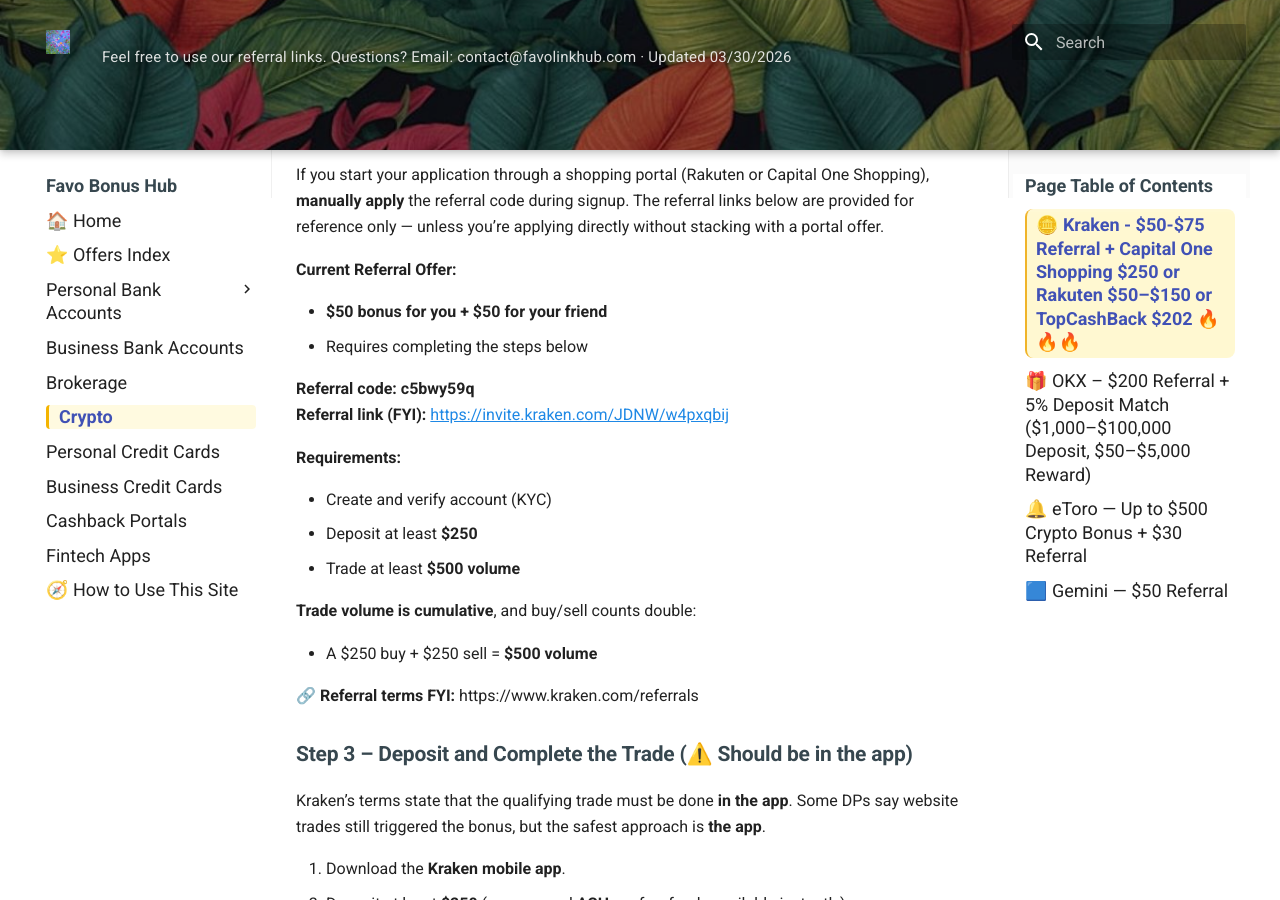
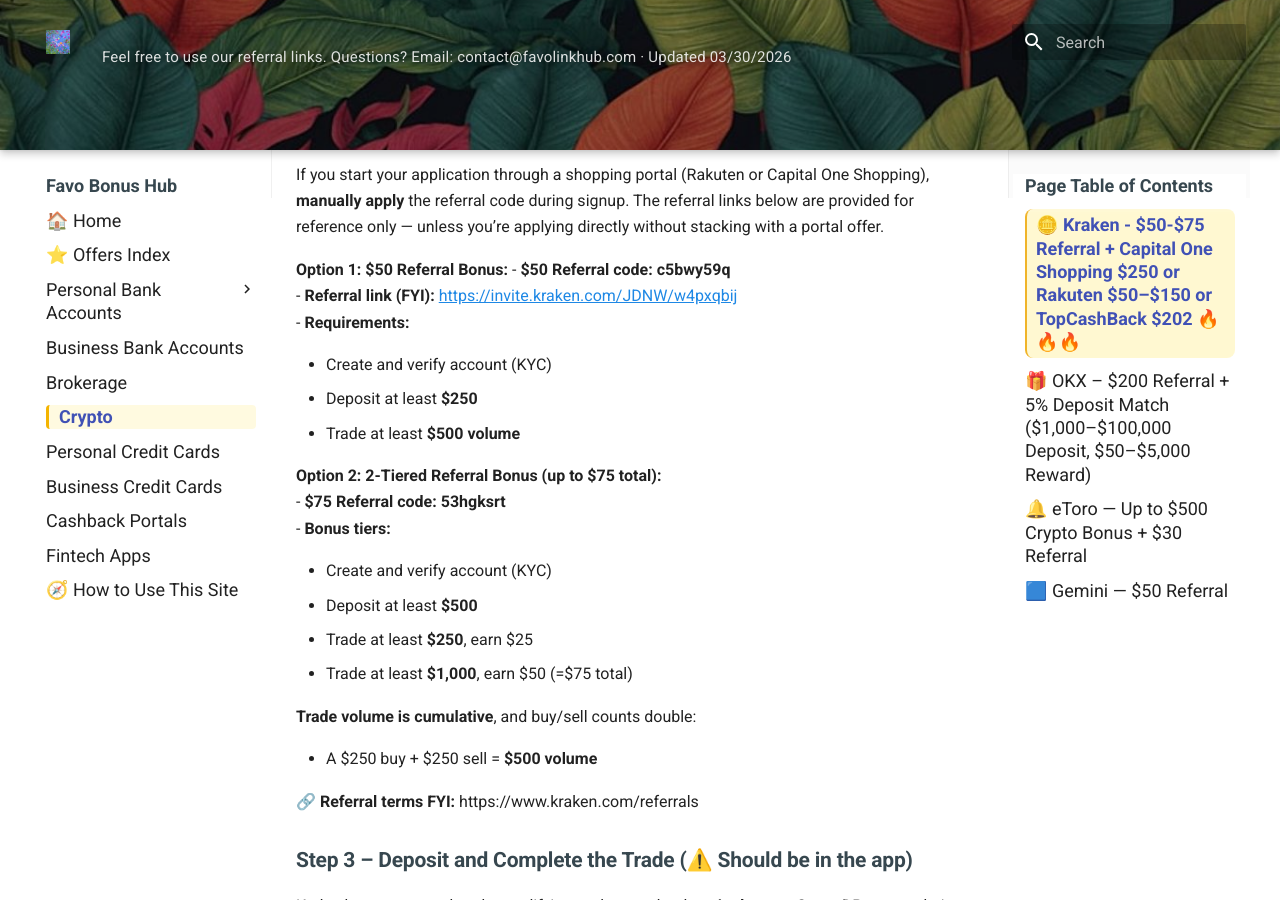
Before and after one commit to whispersofzephyr/favolinkhub-site, an MkDocs documentation site: the page built from docs/crypto.md, in a window 1280 px wide and 900 px high, scrolled down 1734 px. Built offline with MkDocs 1.6.1 and Material for MkDocs 9.7.7, drawn with Linux system fonts in a browser that asks for light colours; some of the changed text lies outside the part shown.

Commit message:
Update referral codes and offers in crypto.md

```diff
--- a/docs/crypto.md
+++ b/docs/crypto.md
@@ -57,19 +57,23 @@ During signup, expand the **“Invite code (optional)”** field, enter a referr
 
 If you start your application through a shopping portal (Rakuten or Capital One Shopping), **manually apply** the referral code during signup. The referral links below are provided for reference only — unless you’re applying directly without stacking with a portal offer.
 
-**Current Referral Offer:**
+**Option 1: $50 Referral Bonus:**
+- **$50 Referral code:** **c5bwy59q**
+- **Referral link (FYI):** [https://invite.kraken.com/JDNW/w4pxqbij](https://invite.kraken.com/JDNW/w4pxqbij)
+- **Requirements:**
 
-- **$50 bonus for you + $50 for your friend**
-- Requires completing the steps below
+  - Create and verify account (KYC)
+  - Deposit at least **$250**
+  - Trade at least **$500 volume**
 
-**Referral code:** **c5bwy59q**
-**Referral link (FYI):** [https://invite.kraken.com/JDNW/w4pxqbij](https://invite.kraken.com/JDNW/w4pxqbij)
+**Option 2: 2-Tiered Referral Bonus (up to $75 total):**
+- **$75 Referral code:** **53hgksrt**
+- **Bonus tiers:**
 
-**Requirements:**
-
-- Create and verify account (KYC)
-- Deposit at least **$250**
-- Trade at least **$500 volume**
+  - Create and verify account (KYC)
+  - Deposit at least **$500**
+  - Trade at least **$250**, earn $25
+  - Trade at least **$1,000**, earn $50 (=$75 total)
 
 **Trade volume is cumulative**, and buy/sell counts double:
 
@@ -119,7 +123,7 @@ Instant Buy = market order → typically **1%–2% spread**.
 ### 🧾 In Short
 
 1. Activate the **$250 Capital One Shopping** or **Rakuten $100–$150**  or **TopCashBack $202** Kraken offer.
-2. Sign up for Kraken with referral code **c5bwy59q** .
+2. Sign up for Kraken with $50 referral code **c5bwy59q** or $75 referral code **53hgksrt**.
 3. Deposit at least **$250 via ACH** and trade **$500 cumulative** non-stablecoin in the **Kraken app**.
 4. Earn **$100-$300 total**
 
@@ -131,7 +135,7 @@ Instant Buy = market order → typically **1%–2% spread**.
 ✅ **Rakuten Referral ($50 signup bonus if new):**
 [rakuten.com/r/FAVONI8](http://www.rakuten.com/r/FAVONI8?eeid=28187)
 
-✅ **Kraken $50 referral code:** **c5bwy59q**
+✅ **Kraken $50 referral code:** **c5bwy59q** or **$75 Referral code:** **53hgksrt**
 
 --8<-- "snippets/back-to-list.md"
 
```
